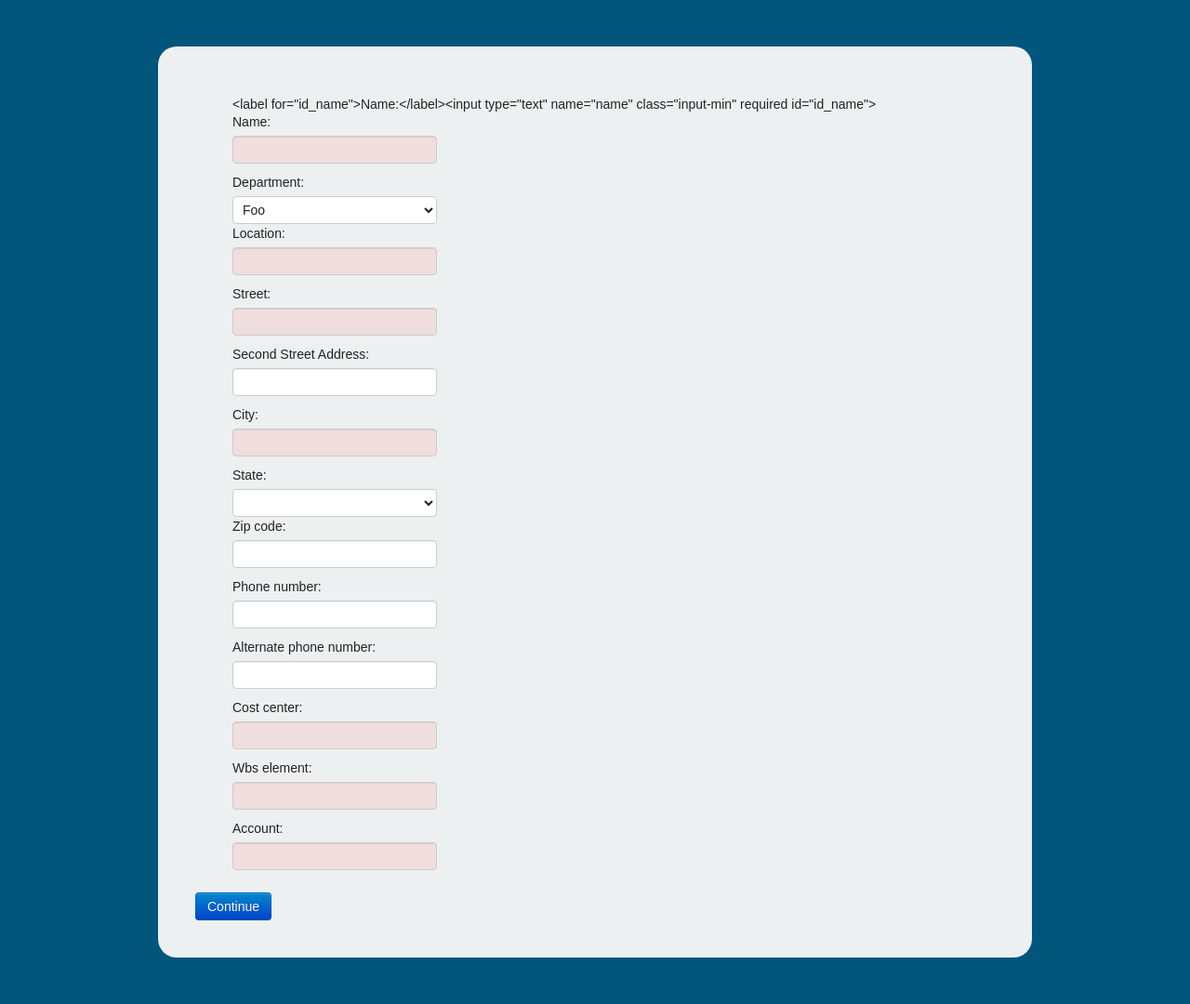
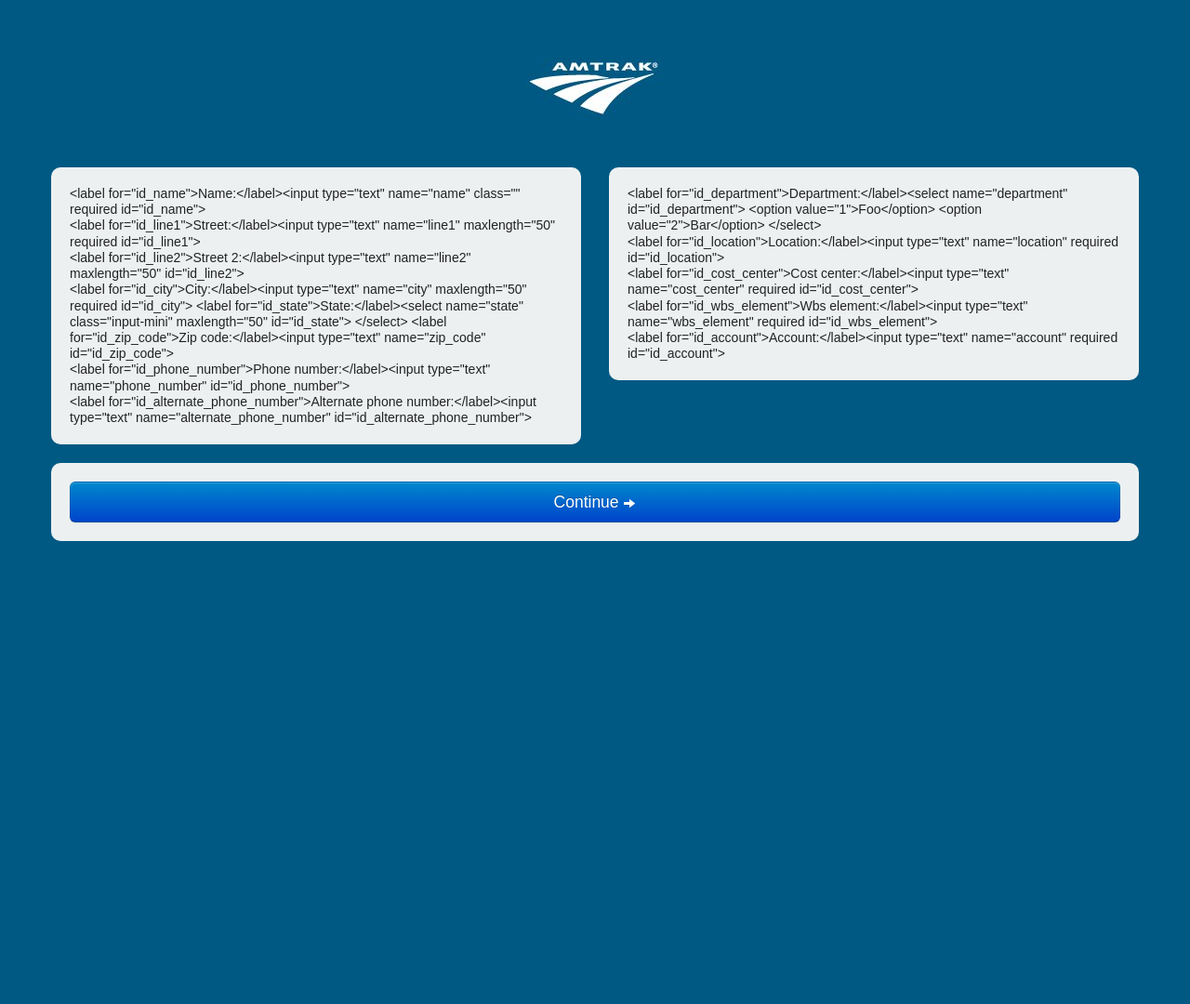
Before and after one commit to tavern-consulting/amtrak-decal-form, a Django app: page / in a window 1280 px wide. Shown: the whole page at 93% size. After the commit the page ends 582 px from the top, so only its background shows below. Run offline with Django 3.2, Linux system fonts and the light colour scheme; lists and menus that the app fills with data are empty; parts of the project's set-up code (start-up, migrations or seed data) failed here and were passed over; some libraries are stand-ins or nearby versions.

Commit message:
UI work in progress for first screen

```diff
--- a/amtrak_decal_form/forms.py
+++ b/amtrak_decal_form/forms.py
@@ -75,7 +75,7 @@
 class UserInfoForm(forms.Form):
     name = forms.CharField(
         widget=forms.TextInput({
-            'class': 'input-min',
+            'class': '',
         }),
     )
     department = forms.ChoiceField(
@@ -88,14 +88,16 @@
 
     line1 = forms.CharField(label='Street', required=True, max_length=50)
     line2 = forms.CharField(
-        label='Second Street Address',
+        label='Street 2',
         required=False,
         max_length=50,
     )
     city = forms.CharField(label='City', max_length=50)
     state = forms.CharField(
         label='State',
-        widget=USStateSelect,
+        widget=USStateSelect({
+            'class': 'input-mini',
+        }),
         max_length=50,
     )
     zip_code = USZipCodeField(label='Zip Code')
--- a/amtrak_decal_form/static/css/main.css
+++ b/amtrak_decal_form/static/css/main.css
@@ -20,20 +20,29 @@
 
 
 body {
-	background-color: #02567B;
-	padding: 50px 0;}
+	background-color: #005983;}
+
+.logo {
+	margin: 0 auto;
+	display: block;}
 
 .container {
-	-webkit-border-radius: 20px;
-	border-radius: 20px;
+	margin: 0 auto;}
+
+.pane {
+	-webkit-border-radius: 10px;
+	border-radius: 10px;
 	background-color: #ecf0f1;
-	padding: 40px;
-	box-sizing: border-box;}
+	margin-bottom: 20px;
+	padding: 20px;}
 
+.pane label {
+	float: left;}
+.pane input,
+.pane select {
+	float: right;
+	margin-bottom: 10px;}
+.continue {
+	text-align: center;}
 
 /* Form */
-
-ul {}
-
-li {
-	list-style-type: none;}
--- a/amtrak_decal_form/static/css/reset.css
+++ b/amtrak_decal_form/static/css/reset.css
@@ -53,3 +53,6 @@
 input:invalid, textarea:invalid { background-color: #f0dddd; }
 table { border-collapse: collapse; border-spacing: 0; }
 td { vertical-align: top; }
+.cf:before, .cf:after { content: " "; display: table; }
+.cf:after { clear: both; }
+.cf { *zoom: 1; }
--- a/amtrak_decal_form/templates/index.html
+++ b/amtrak_decal_form/templates/index.html
@@ -6,82 +6,65 @@
 <head>
     <meta charset="utf-8" />
     <title>Amtrak Decal Request Form</title>
+
+	<meta name="viewport" content="width=device-width, initial-scale=1.0">
     <link rel="stylesheet" href="{% static 'css/bootstrap.min.css' %}?t={% now 'U' %}" type="text/css" />
+	<link rel="stylesheet" href="{% static 'css/bootstrap-responsive.min.css' %}?t={% now 'U' %}" type="text/css">
     <link rel="stylesheet" href="{% static 'css/main.css' %}?t={% now 'U' %}" type="text/css" />
 </head>
 <body>
 
-<!-- on page load, trigger modal for terms of service -->
+<img src="{% static 'img/logo.jpg' %}" class="logo" alt="Amtrak Decals">
 
-<!--
-First pane:
-    Name
-    Department - drop down
-    Location
-    Address
-    Phone number
-    Alternate Phone Number - optional
-    Cost Center - input field (numerical)
-    WBS Element - input field (alpha-numeric)
-    Account - input field (numerical)
-
-    Click to continue (at some point use ajax to do form validation before actually going on.
-
--->
-
-<!--
-Second pane:
-
-    Radio button for rolling vs non-rolling stock
-    Radio button for Placard vs Decal
-    For Rolling Stock:
-        if Placard
-            Raised braille lettering?
-                Don't know?
-                If yes, gets flagged as vendor only. - Checkbox
-        else # Decal
-            Request for logos, numbers, or lettering only. - Checkbox
-        Fleet type (Amfleet I or II, Superliner, Acela, et al.) - Dropdown
-        Font
-            color - Radio Button
-        Border
-            color - Radio Button
-    For Non-Rolling Stock
-        if Placard
-        else # Decal
-            Request for logos, numbers, or lettering only. - Checkbox
-        Font
-            color - color pallet doo-hickey
-        Border
-            color - color pallet doo-hickey
-
-    Short description of signage, including where it will be used. - Textarea
-    Font
-        face - dropdown
-        size - slider
-    Text - wsiwig editor
-    Border
-        type - dropdown
-        thickness - slider
-    Required substrate - dropdown
-    Sample window - click handler
-
-    submit
-
--->
 <div class="container">
-
-	<div class="row-fluid">
-		<div class="span12">
+		<div class="row">
 			<form action="{% url 'index' %}" method="post">
 				{% csrf_token %}
 				<div id="user-info-form">
+					<div class="span6">
+						<div class="pane">
+							<div class="cf">
+								{% render_field user_form 'name' %}
+							</div>
+							<div class="cf">
+								{% render_field user_form 'line1' %}
+								</div>
+							<div class="cf">
+								{% render_field user_form 'line2' %}
+							</div>
+							<div class="cf">
+								{% render_field user_form 'city' %}
+								{% render_field user_form 'state' %}
+								{% render_field user_form 'zip_code' %}
+							</div>
+							<div class="cf">
+								{% render_field user_form 'phone_number' %}
+							</div>
+							<div class="cf">
+								{% render_field user_form 'alternate_phone_number' %}
+							</div>
+						</div>
+					</div>
+					<div class="span6">
+						<div class="pane">
+							<div class="cf">
+								{% render_field user_form 'department' %}
+							</div>
+							<div class="cf">
+								{% render_field user_form 'location' %}
+							</div>
+							<div class="cf">
+								{% render_field user_form 'cost_center' %}
+							</div>
+							<div class="cf">
+								{% render_field user_form 'wbs_element' %}
+							</div>
+							<div class="cf">
+								{% render_field user_form 'account' %}
+							</div>
+						</div>
+					</div>
 					<div class='form-errors'></div>
-					<ul>
-                        {% render_field user_form 'name' %}
-						{{ user_form.as_ul }}
-					</ul>
-					<a href="#" class="continue btn btn-primary">Continue</a>
 				</div>
 				<div id="decal-spec-form" class="hide">
 					<ul>
@@ -90,8 +73,13 @@
 				</div>
 			</form>
 		</div>
-	</div>
-
+		<div class="row">
+			<div class="span12">
+				<div class="pane">
+					<a href="#" class="continue btn btn-primary btn-block btn-large">Continue <i class="icon-arrow-right icon-white"></i></a>
+				</div>
+			</div>
+		</div>
 </div>
 
 </body>
```
Also changed, not shown: amtrak_decal_form/static/css/bootstrap-responsive.min.css (added), amtrak_decal_form/static/img/glyphicons-halflings-white.png (added), amtrak_decal_form/static/img/glyphicons-halflings.png (added), amtrak_decal_form/static/img/logo.jpg (added).
